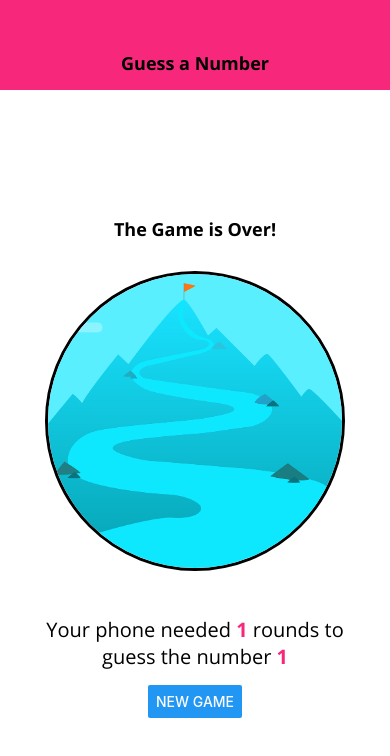
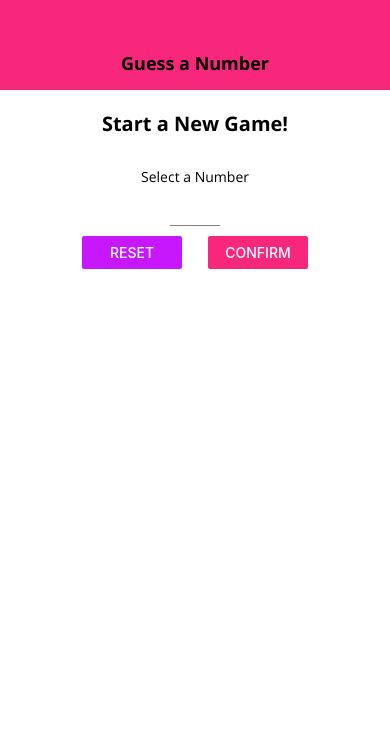
Before and after one commit to wgotterer/react-native-number-guessing, a React Native app: screen / in a window 390 px wide. Shown: the top 756 px of the page. Built offline with nearby package versions, Linux system fonts and the light colour scheme.

Commit message:
icon additions

```diff
--- a/App.js
+++ b/App.js
@@ -67,7 +67,6 @@
   }
 
   let content = <StartGameScreen handleStartGame={handleStartGame} />
-  content = <GameOverScreen roundsNumber={1} userNumber={1} onRestart={configureNewGameHandler}/>
 
   if(userNumber && guessRounds <= 0){
     content = <GameScreen userChoice={userNumber} onGameOver={gameOverHandler} />
--- /dev/null
+++ b/components/MainButton.js
@@ -0,0 +1,32 @@
+import React from 'react'
+import { StyleSheet, View, Text, TouchableOpacity} from 'react-native'
+import colors from '../constants/colors'
+
+const MainButton = props => {
+    return(
+        <TouchableOpacity activeOpacity={0.6} onPress={props.onPress}>
+            <View style={styles.button}>
+                <Text style={styles.buttonText}>{props.children}</Text>
+            </View>
+        </TouchableOpacity>
+
+    )
+}
+
+const styles = StyleSheet.create({
+    button:{
+        backgroundColor: colors.primary,
+        // adds some space between top and bottom
+        paddingVertical: 12,
+        paddingHorizontal: 30,
+        borderRadius: 25
+    },
+    buttonText:{
+        color: "white",
+        fontFamily: "open-sans",
+        fontSize: 18
+    }
+
+})
+
+export default MainButton
--- a/screens/GameOverScreen.js
+++ b/screens/GameOverScreen.js
@@ -4,6 +4,7 @@
 import BodyText from '../components/BodyText'
 import TitleText from '../components/TitleText'
 import colors from '../constants/colors'
+import MainButton from '../components/MainButton'
 
 
 
@@ -32,7 +33,7 @@
            <Text style={styles.highlight}> {props.userNumber}</Text>
         </BodyText >
         </View>
-        <Button title="New Game" onPress={props.onRestart} />
+        <MainButton onPress={props.onRestart}>New Game</MainButton>
     </View>
      )
  }
--- a/screens/GameScreen.js
+++ b/screens/GameScreen.js
@@ -1,7 +1,10 @@
 import React, {useState, useRef, useEffect} from 'react'
-import {View, StyleSheet, Button, Text, Alert} from 'react-native'
+import {View, StyleSheet, Text, Alert} from 'react-native'
 import Card from '../components/Card'
 import NumberContainer from '../components/NumberContainer'
+import MainButton from '../components/MainButton'
+// below import allows us to import various icon components from this package
+import { Ionicons} from '@expo/vector-icons'
 
 // we include an exclude parameter to make sure the device doesn't guess the users number on the first try
 const generateRandomBetween = (min, max, exclude) => {
@@ -77,8 +80,13 @@
             <Text>Opponent's Guess</Text>
             <NumberContainer>{currentGuess}</NumberContainer>
             <Card style={styles.buttonContainer}>
-                <Button title="LOWER" onPress={nextGuessHandler.bind(this, "lower")} />
-                <Button title="HIGHER" onPress={nextGuessHandler.bind(this, "greater")}/>
+                <MainButton onPress={nextGuessHandler.bind(this, "lower")}>
+                    <Ionicons name="md-remove" size={24} color="white" />
+                </MainButton>
+                <MainButton onPress={nextGuessHandler.bind(this, "greater")}>
+                    <Ionicons name="md-add" size={24} color="white" />
+                </MainButton>
+
             </Card>
         </View>
     )
@@ -95,9 +103,9 @@
         flexDirection: 'row',
         justifyContent: 'space-around',
         marginTop: 20,
-        width: 300,
+        width: 400,
         // width at 80 so it can exceed the size of the parent View
-        maxWidth: "80%"
+        maxWidth: "90%"
     }
 
     })
--- a/screens/StartGameScreen.js
+++ b/screens/StartGameScreen.js
@@ -6,6 +6,7 @@
 import NumberContainer from '../components/NumberContainer'
 import BodyText from '../components/BodyText'
 import TitleText from '../components/TitleText'
+import MainButton from '../components/MainButton'
 
 const StartGameScreen = props => {
 
@@ -52,7 +53,9 @@
         <Card style={styles.summaryContainer}>
         <BodyText>You selected</BodyText>
         <NumberContainer>{selectedNum}</NumberContainer>
-        <Button title="START GAME" onPress={() => props.handleStartGame(selectedNum)} />
+        <MainButton title="START GAME" onPress={() => props.handleStartGame(selectedNum)}>
+            START GAME
+        </MainButton>
         </Card>
 
     }
```
